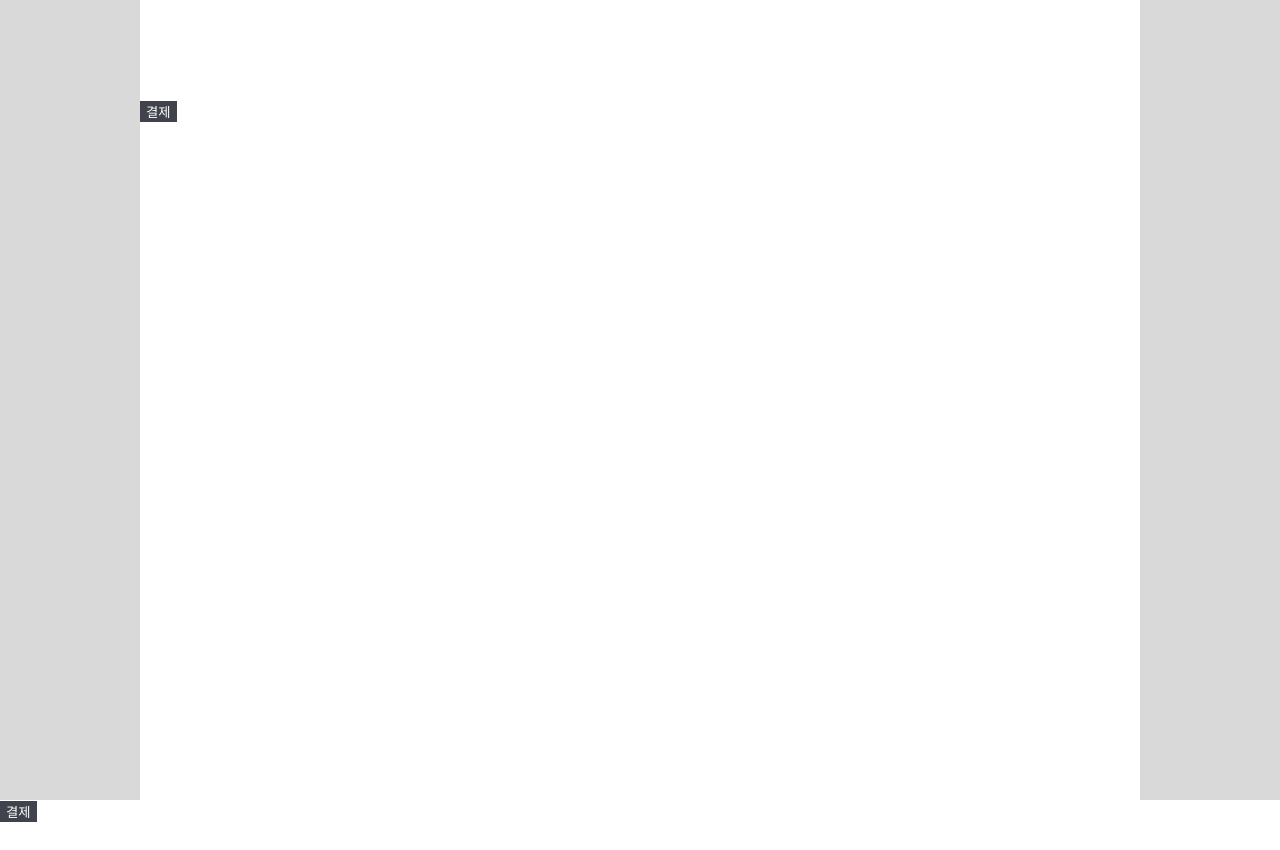
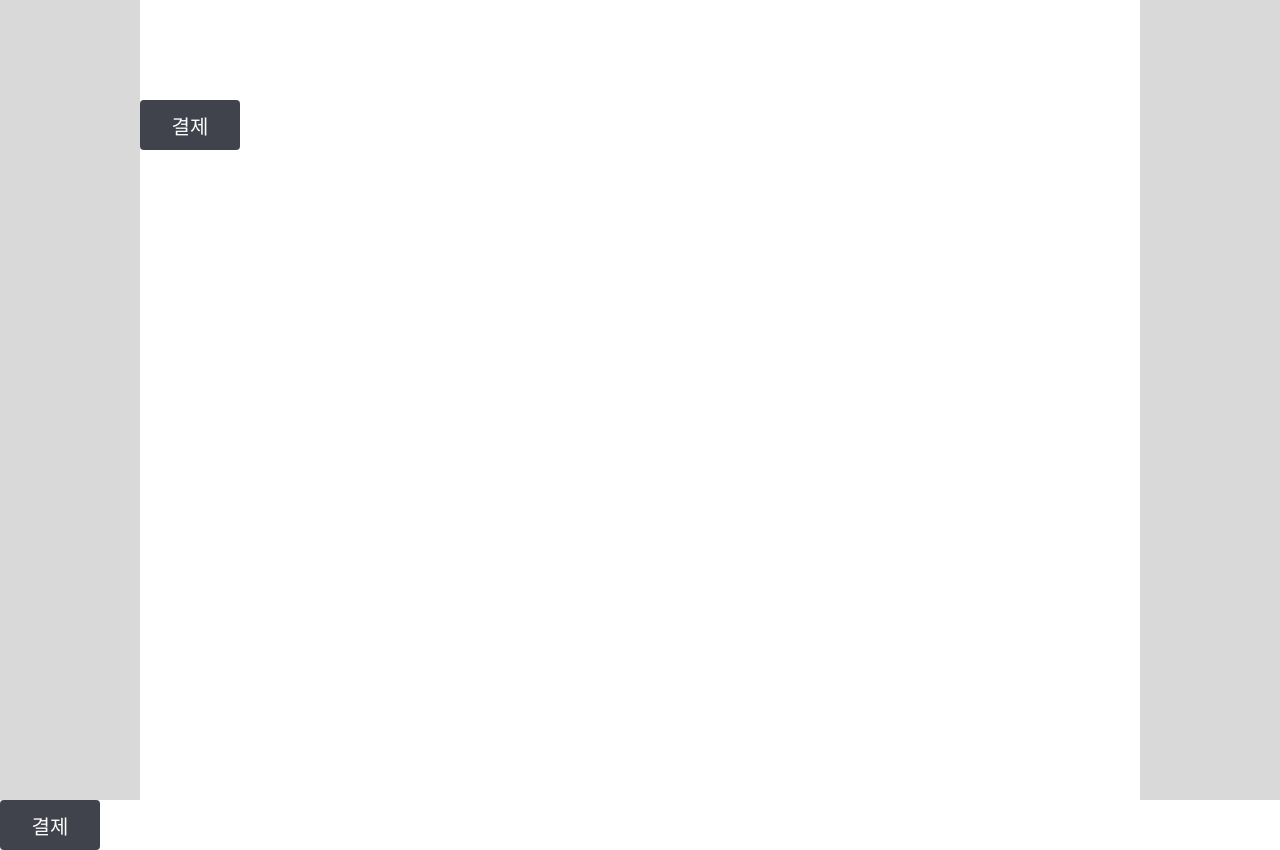
Before and after one commit to hyeonjoonpark/DevCoop-front, a React (Create React App) app: page /payments in a window 1280 px wide. Before the commit the page ends 824 px from the top, so only its background shows below. Built offline with nearby package versions, Linux system fonts and the light colour scheme.

Commit message:
STYLE : 기본버튼 세부 사항 수정

```diff
--- a/src/common/GlobalStyle.jsx
+++ b/src/common/GlobalStyle.jsx
@@ -1,4 +1,4 @@
-import {createGlobalStyle} from "styled-components";
+import { createGlobalStyle } from "styled-components";
 
 export const GlobalStyle = createGlobalStyle`
 *, *::before, *::after {
@@ -24,8 +24,13 @@ export const GlobalStyle = createGlobalStyle`
   }
 
   button {
+    width: 100px;
+    height: 50px;
     border: none;
+    border-radius: 4px;
     background-color: #41434C;
+
+    font-size: 20px;
     color: #fff;
     cursor: pointer;
   }
--- a/src/components/Payments/style.js
+++ b/src/components/Payments/style.js
@@ -21,10 +21,13 @@ export const ContentSubTitle = styled.h3`
 `;
 
 export const BtnWrap = styled.div`
+    display: flex;
+    justify-content: space-between;
     margin: 0 auto;
-    padding-top: 40px;
+    padding-top: 30px;
     text-align: center;
 
-    width: 150px;
+    width: 230px;
     height: 100px;
+
 `;
```
